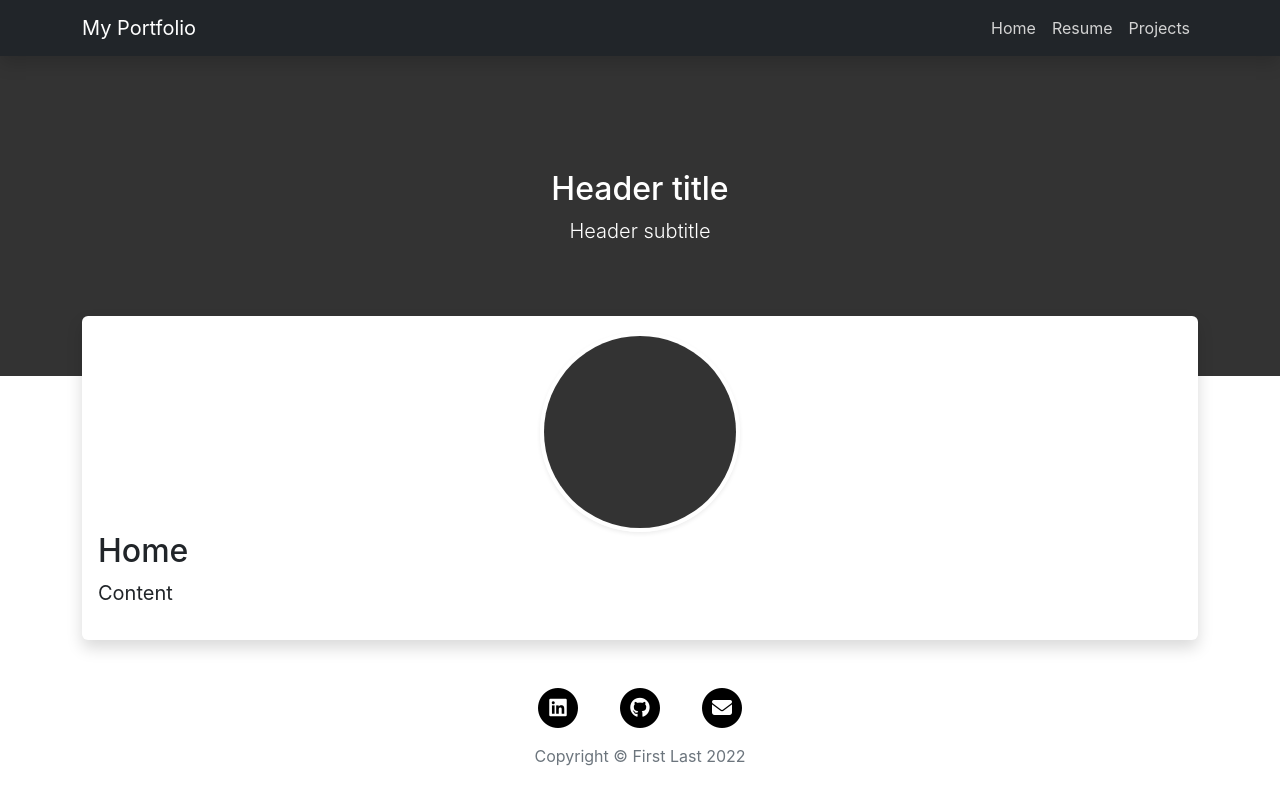
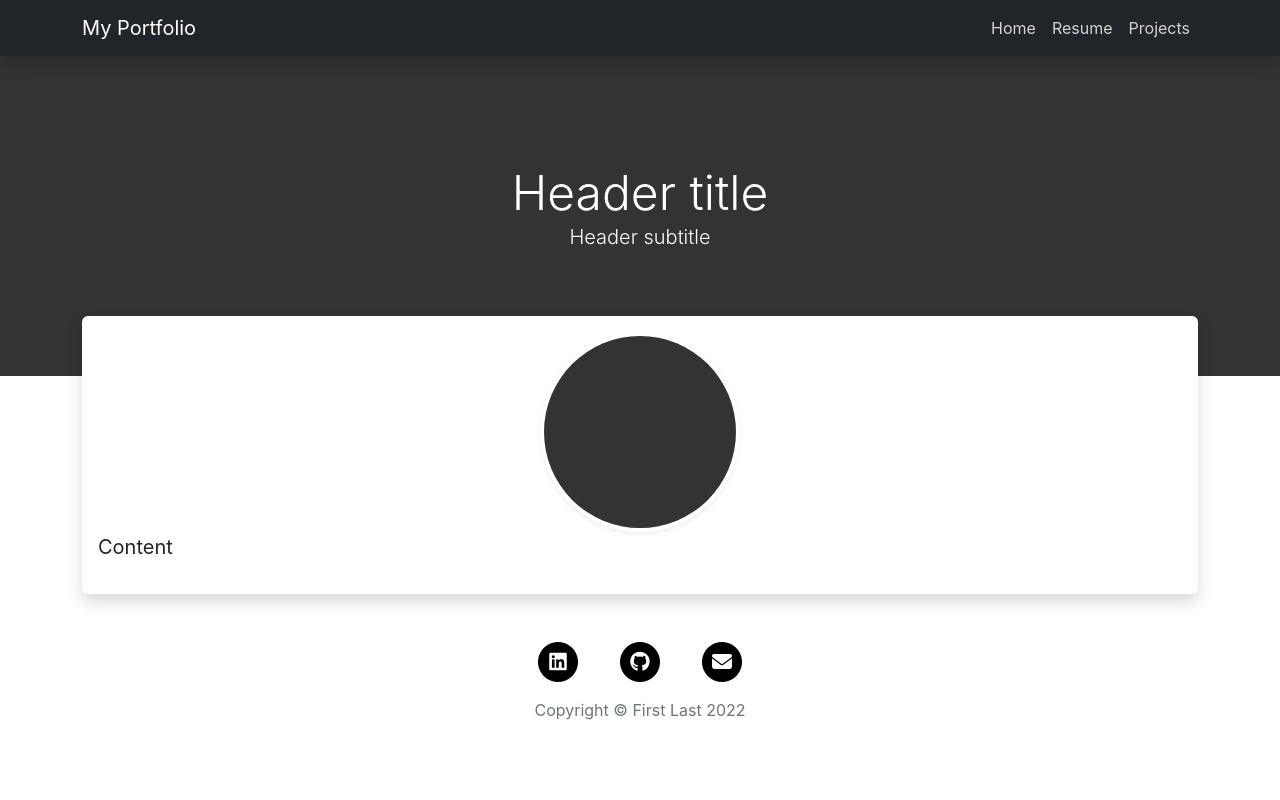
Before and after one commit to zqtay/zqtay.github.io, a React (Create React App) app: page / in a window 1280 px wide. Built offline with nearby package versions, Linux system fonts and the light colour scheme.

Commit message:
Minor change on home page design

```diff
--- a/src/component/Home.js
+++ b/src/component/Home.js
@@ -17,7 +17,6 @@ class Home extends React.Component {
                                 style={{paddingTop:"100%", maxWidth:"100%",backgroundImage:`url(${ProfileImage})`}}>
                             </div>
                         </div>
-                        <div className='h2' align='left'>Home</div>
                         <p style={{textAlign:"justify", fontSize:"20px"}}>{DataUtil.getHome().contentText}</p>
                     </div>
                 </Container>
--- a/src/component/HomeHeader.js
+++ b/src/component/HomeHeader.js
@@ -11,7 +11,7 @@ class HomeHeader extends React.Component {
             <Container fluid style={{backgroundImage: `url(${HeaderImage})`}}>
                 <div className="row align-items-center" style={{height: "40vh", backgroundColor:"#00000000"}}>
                     <div className="col-10 mx-auto text-center" style={{color:"white"}}>
-                        <h2>{home.headerTitle}</h2>
+                        <div className="display-5">{home.headerTitle}</div>
                         <p className="lead">{home.headerSubtitle}</p>
                     </div>
                 </div>
```
